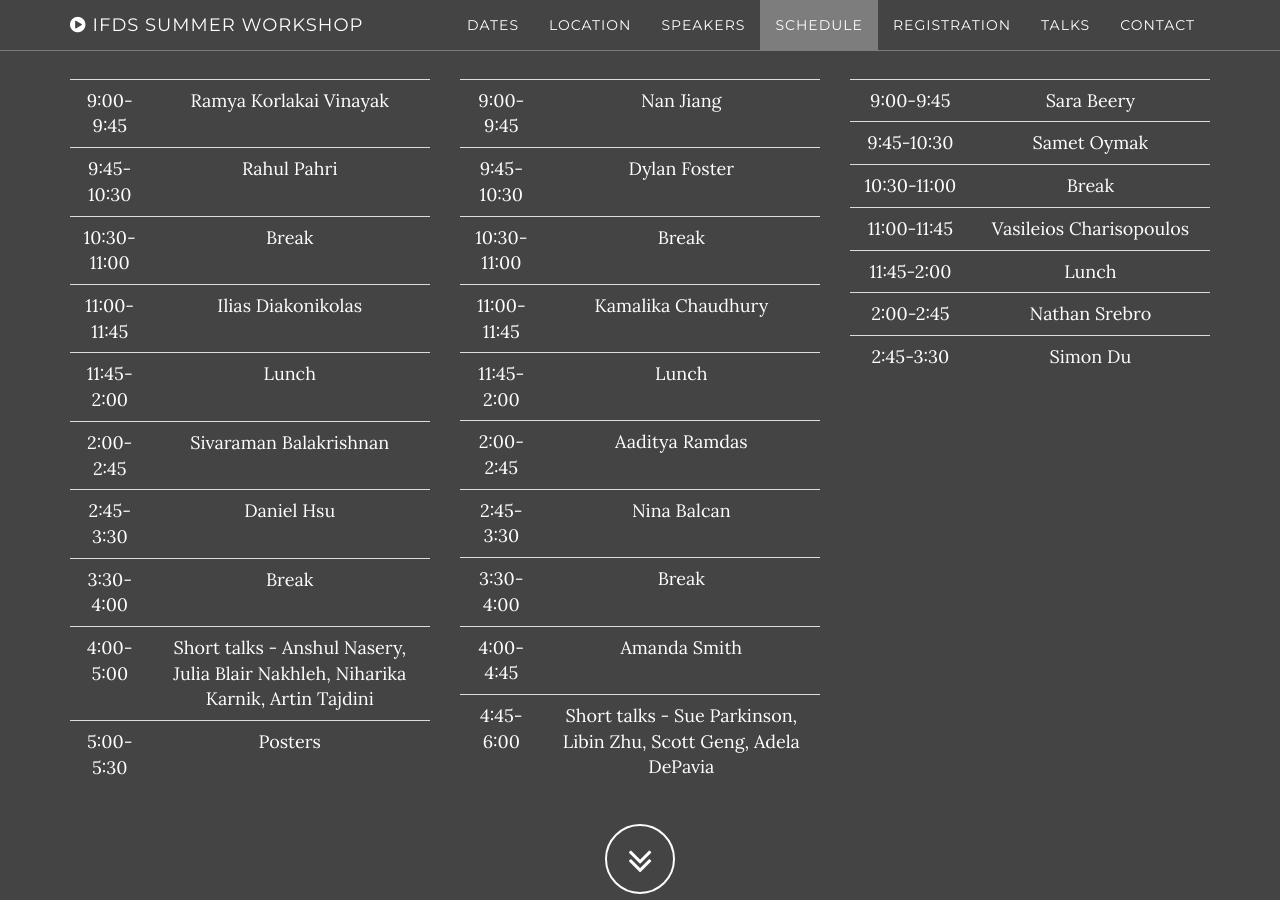
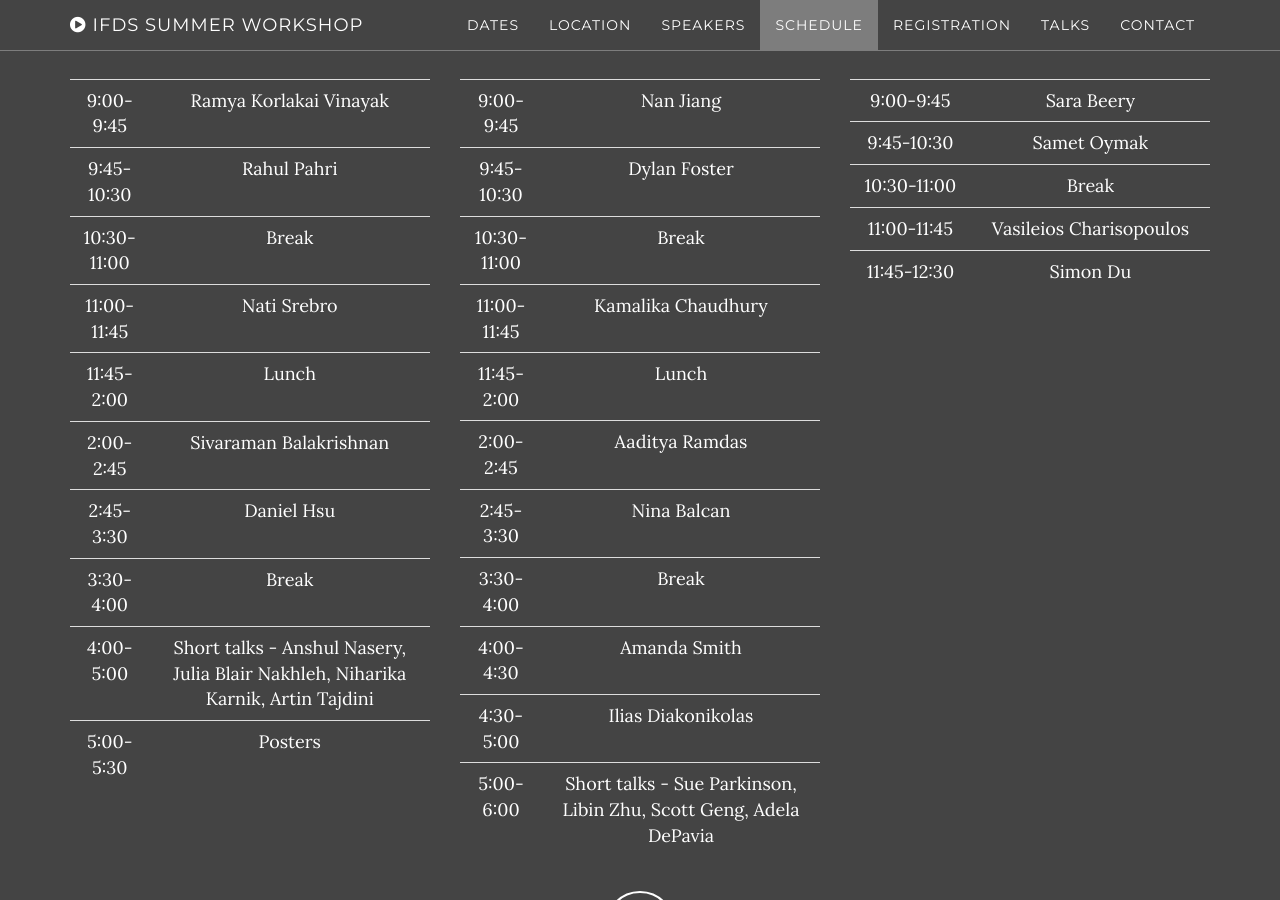
Before and after one commit to kgjamieson/ifds-workshop-2025, a Jekyll site: the page built from index.html, in a window 1280 px wide and 900 px high, scrolled down 4686 px. Built offline with Jekyll 4.4.1, drawn with Linux system fonts in a browser that asks for light colours.

Commit message:
Update schedule.html

```diff
--- a/_includes/schedule.html
+++ b/_includes/schedule.html
@@ -34,7 +34,7 @@
                   <td>10:30-11:00</td><td> Break </td>
                 </tr>
                 <tr>
-                  <td>11:00-11:45</td><td> Ilias Diakonikolas </td>
+                  <td>11:00-11:45</td><td> Nati Srebro </td>
                 </tr>
                 <tr>
                   <td>11:45-2:00 </td><td> Lunch </td>
@@ -87,10 +87,12 @@
                   <td>3:30-4:00</td><td>Break</td>
                 </tr>
                 <tr>
-                  <td>4:00-4:45</td><td> Amanda Smith </td>
+                  <td>4:00-4:30</td><td> Amanda Smith </td>
                 </tr>
+                  <tr>
+                      <td>4:30-5:00</td><td>Ilias Diakonikolas</td>
                 <tr>
-                  <td>4:45-6:00</td><td>Short talks - Sue Parkinson, Libin Zhu, Scott Geng, Adela DePavia</td>
+                  <td>5:00-6:00</td><td>Short talks - Sue Parkinson, Libin Zhu, Scott Geng, Adela DePavia</td>
                 </tr>
                 </tbody>
             </table>
@@ -112,13 +114,7 @@
                   <td>11:00-11:45</td><td>Vasileios Charisopoulos</td>
                 </tr>
                 <tr>
-                  <td>11:45-2:00</td><td>Lunch</td>
-                </tr>
-                 <tr>
-                  <td>2:00-2:45</td><td>Nathan Srebro</td>
-                </tr>
-                <tr>
-                  <td>2:45-3:30</td><td>Simon Du</td>
+                  <td>11:45-12:30</td><td>Simon Du</td>
                 </tr>
                 </tbody>
             </table>
```
